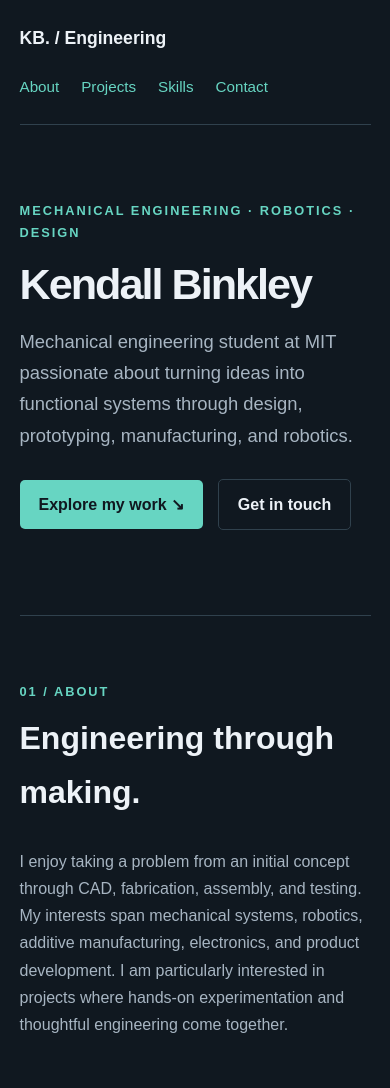
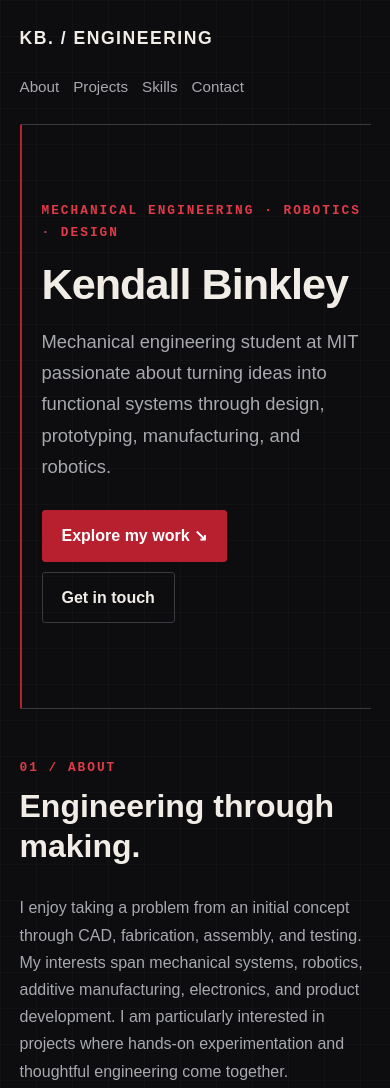
Before and after one commit to notreallyabird/notreallyabird.github.io, a plain HTML site: page index.html in a window 390 px wide. Shown: the top 1088 px of the page. Drawn offline with Linux system fonts and the light colour scheme.

Commit message:
Refactor CSS styles and variables in index.html
Updated CSS variables and styles for improved design and responsiveness.

```diff
--- a/index.html
+++ b/index.html
@@ -7,15 +7,28 @@
   <meta name="description" content="Engineering portfolio showcasing mechanical design, robotics, research, and manufacturing projects.">
   <title>Kendall Binkley | Engineering Portfolio</title>
 
+
 <style>
+  /* ========================================
+     1. COLOR PALETTE
+  ======================================== */
+
   :root {
-      --bg: #101820;
-      --panel: #182530;
-      --text: #edf2f7;
-      --muted: #a7b5c2;
-      --accent: #67d5c2;
-      --line: #30414d;
+    --bg: #0D0D0F;
+    --panel: #202226;
+    --panel-hover: #292B30;
+    --text: #F1EDE6;
+    --muted: #A7A9AF;
+    --accent: #B8202F;
+    --red-bright: #E13B49;
+    --red-dark: #741722;
+    --silver: #D7D9DD;
+    --line: #393A40;
   }
+
+  /* ========================================
+     2. GLOBAL STYLES
+  ======================================== */
 
   * {
     box-sizing: border-box;
@@ -25,28 +38,45 @@
 
   html {
     scroll-behavior: smooth;
+    scroll-padding-top: 24px;
   }
 
   body {
-      background: var(--bg);
+    background-color: var(--bg);
+    background-image:
+      linear-gradient(
+        rgba(215, 217, 221, 0.025) 1px,
+        transparent 1px
+      ),
+      linear-gradient(
+        90deg,
+        rgba(215, 217, 221, 0.025) 1px,
+        transparent 1px
+      );
+    background-size: 36px 36px;
     color: var(--text);
     font-family: Arial, Helvetica, sans-serif;
     line-height: 1.7;
   }
 
   a {
-      color: var(--accent);
+    color: var(--red-bright);
     text-decoration: none;
+    transition: color 0.2s ease;
   }
 
   a:hover {
-      text-decoration: underline;
+    color: var(--silver);
   }
 
   .container {
     width: min(1080px, 90%);
-      margin: auto;
+    margin: 0 auto;
   }
+
+  /* ========================================
+     3. NAVIGATION
+  ======================================== */
 
   nav {
     display: flex;
@@ -58,9 +88,15 @@
   }
 
   .logo {
-      font-weight: bold;
     color: var(--text);
     font-size: 1.1rem;
+    font-weight: bold;
+    letter-spacing: 1.5px;
+    text-transform: uppercase;
+  }
+
+  .logo:hover {
+    color: var(--red-bright);
   }
 
   .nav-links {
@@ -70,72 +106,116 @@
     font-size: 0.95rem;
   }
 
-    .hero {
-      padding: 110px 0 100px;
-      max-width: 850px;
+  .nav-links a {
+    color: var(--muted);
   }
 
-    .eyebrow {
-      color: var(--accent);
-      text-transform: uppercase;
-      letter-spacing: 2px;
+  .nav-links a:hover {
+    color: var(--red-bright);
+  }
+
+  /* ========================================
+     4. HERO / INTRODUCTION
+  ======================================== */
+
+  .hero {
+    max-width: 850px;
+    padding: 110px 0 100px 28px;
+    border-left: 2px solid var(--accent);
+  }
+
+  .eyebrow,
+  .section-label {
+    color: var(--red-bright);
+    font-family: monospace;
     font-size: 0.8rem;
     font-weight: bold;
+    letter-spacing: 2px;
+    text-transform: uppercase;
   }
 
   h1 {
+    margin: 18px 0;
+    color: var(--text);
     font-size: clamp(2.7rem, 7vw, 5rem);
     line-height: 1.08;
-      margin: 18px 0;
     letter-spacing: -2px;
   }
 
   .hero p {
+    max-width: 680px;
+    margin-bottom: 28px;
     color: var(--muted);
     font-size: 1.15rem;
-      max-width: 680px;
-      margin-bottom: 28px;
   }
+
+  /* ========================================
+     5. BUTTONS
+  ======================================== */
 
   .button {
     display: inline-block;
-      background: var(--accent);
-      color: #101820;
-      padding: 11px 19px;
-      border-radius: 5px;
-      font-weight: bold;
     margin-right: 10px;
     margin-bottom: 10px;
+    padding: 11px 19px;
+    border: 1px solid var(--accent);
+    border-radius: 3px;
+    background: var(--accent);
+    color: #FFFFFF;
+    font-weight: bold;
+    transition:
+      background 0.2s ease,
+      border-color 0.2s ease,
+      transform 0.2s ease;
+  }
+
+  .button:hover {
+    background: var(--red-bright);
+    border-color: var(--red-bright);
+    color: #FFFFFF;
+    text-decoration: none;
+    transform: translateY(-2px);
   }
 
   .button.secondary {
     background: transparent;
     color: var(--text);
-      border: 1px solid var(--line);
+    border-color: var(--line);
   }
+
+  .button.secondary:hover {
+    border-color: var(--silver);
+    background: var(--panel);
+  }
+
+  /* ========================================
+     6. GENERAL SECTIONS
+  ======================================== */
 
   section {
     padding: 65px 0;
     border-top: 1px solid var(--line);
   }
 
-    .section-label {
-      color: var(--accent);
-      font-size: 0.8rem;
-      letter-spacing: 2px;
-      text-transform: uppercase;
-      font-weight: bold;
+  h2 {
+    margin: 8px 0 28px;
+    color: var(--text);
+    font-size: 2rem;
+    line-height: 1.25;
   }
 
-    h2 {
-      font-size: 2rem;
-      margin: 8px 0 28px;
+  h3 {
+    color: var(--text);
   }
 
   .about {
     max-width: 760px;
     color: var(--muted);
   }
+
+  /* ========================================
+     7. PROJECT GRID AND CARDS
+  ======================================== */
 
   .project-grid {
     display: grid;
@@ -144,37 +224,78 @@
   }
 
   .project {
-      background: var(--panel);
+    position: relative;
+    padding: 25px;
     border: 1px solid var(--line);
-      border-radius: 9px;
-      padding: 25px;
-      transition: transform 0.2s, border-color 0.2s;
+    border-radius: 4px;
+    background: linear-gradient(
+      145deg,
+      var(--panel),
+      #17181B
+    );
+    transition:
+      border-color 0.2s ease,
+      background 0.2s ease,
+      transform 0.2s ease;
   }
 
   .project:hover {
+    border-color: var(--accent);
+    background: linear-gradient(
+      145deg,
+      var(--panel-hover),
+      #191A1E
+    );
     transform: translateY(-4px);
-      border-color: var(--accent);
   }
 
   .project h3 {
+    margin-bottom: 10px;
     font-size: 1.25rem;
-      margin-bottom: 10px;
+    letter-spacing: -0.3px;
   }
 
   .project p {
+    margin-bottom: 16px;
     color: var(--muted);
-      margin-bottom: 16px;
   }
+
+  .project-number {
+    display: block;
+    margin-bottom: 12px;
+    color: var(--red-bright);
+    font-family: monospace;
+    font-size: 0.8rem;
+    letter-spacing: 1px;
+  }
+
+  /* Project photography and CAD renders */
+
+  .project-image {
+    display: block;
+    width: 100%;
+    aspect-ratio: 16 / 9;
+    margin-bottom: 20px;
+    border: 1px solid var(--line);
+    background: #17181B;
+    object-fit: cover;
+  }
+
+  /* Project technology tags */
 
   .tag {
     display: inline-block;
-      border: 1px solid var(--line);
-      border-radius: 4px;
+    margin: 3px 4px 3px 0;
     padding: 3px 8px;
-      margin: 3px 4px 3px 0;
+    border: 1px solid #45464D;
+    border-radius: 2px;
+    color: var(--silver);
     font-size: 0.78rem;
-      color: var(--accent);
   }
+
+  /* ========================================
+     8. TECHNICAL SKILLS
+  ======================================== */
 
   .skills {
     display: flex;
@@ -183,18 +304,28 @@
   }
 
   .skill {
+    padding: 8px 13px;
+    border: 1px solid var(--line);
+    border-radius: 3px;
     background: var(--panel);
-      border: 1px solid var(--line);
-      border-radius: 5px;
-      padding: 8px 13px;
+    color: var(--silver);
+    font-size: 0.9rem;
   }
 
+  /* ========================================
+     9. FOOTER
+  ======================================== */
+
   footer {
+    padding: 28px 0;
     border-top: 1px solid var(--line);
-      padding: 28px 0;
     color: var(--muted);
     font-size: 0.9rem;
   }
+
+  /* ========================================
+     10. RESPONSIVE LAYOUT
+  ======================================== */
 
   @media (max-width: 650px) {
     nav {
@@ -202,12 +333,51 @@
       flex-direction: column;
     }
 
+    .nav-links {
+      gap: 14px;
+    }
+
     .hero {
-        padding: 75px 0;
+      padding: 75px 0 75px 20px;
+    }
+
+    h1 {
+      letter-spacing: -1px;
     }
 
     .project-grid {
       grid-template-columns: 1fr;
+    }
+
+    section {
+      padding: 48px 0;
+    }
+  }
+
+  /* ========================================
+     11. ACCESSIBILITY
+  ======================================== */
+
+  :focus-visible {
+    outline: 2px solid var(--red-bright);
+    outline-offset: 4px;
+  }
+
+  ::selection {
+    background: var(--accent);
+    color: #FFFFFF;
+  }
+
+  @media (prefers-reduced-motion: reduce) {
+    html {
+      scroll-behavior: auto;
+    }
+
+    *,
+    *::before,
+    *::after {
+      transition: none !important;
+      animation: none !important;
     }
   }
 </style>
```
Lines whose indentation alone changed are shown as unchanged.
